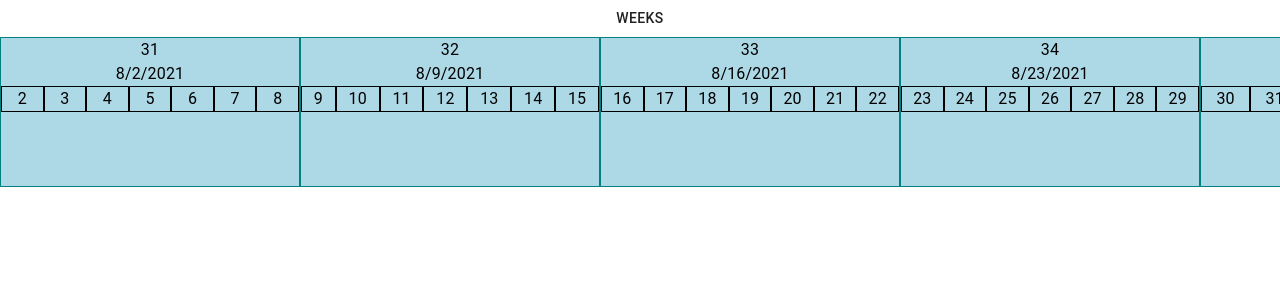
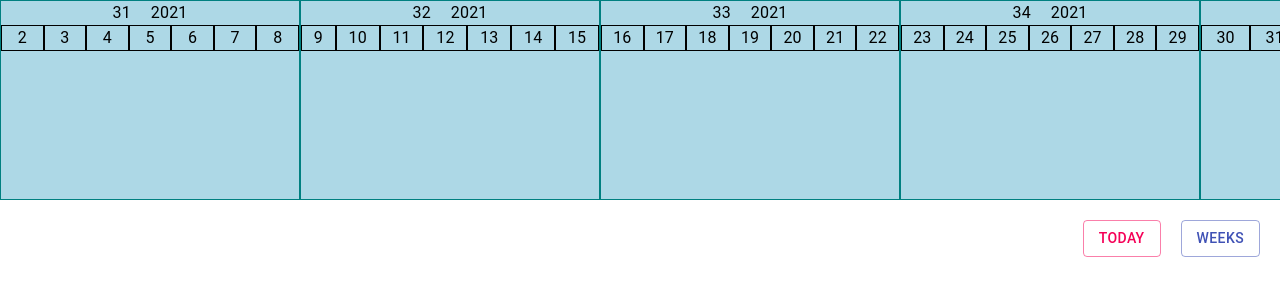
Before and after one commit to KrissDrawing/InfinityScroll, a React (Create React App) app: page / in a window 1280 px wide. Shown: the top 300 px of the page. Built offline with nearby package versions, Linux system fonts and the light colour scheme.

Commit message:
feat: add scroll to today, and display different dates

```diff
--- a/src/components/ScrollList/ScrollList.tsx
+++ b/src/components/ScrollList/ScrollList.tsx
@@ -1,4 +1,4 @@
-import React, { useLayoutEffect, useState } from "react";
+import React, { useLayoutEffect, useRef, useState } from "react";
 import { FixedSizeList as List } from "react-window";
 import { DateTime } from "luxon";
 import { Box, Button, createStyles, makeStyles, Typography } from "@material-ui/core";
@@ -11,6 +11,12 @@ export const ScrollList = () => {
 
   const [listWidth, setListWidth] = useState(0);
   const [week, setWeek] = useState(false);
+
+  const listRef = useRef<List>(null)
+
+  const scrollToToday = () => {
+    if (listRef && listRef.current) listRef.current.scrollToItem(initialOffset)
+  }
 
   useLayoutEffect(() => {
     const resizeListener = () => {
@@ -25,17 +31,22 @@ export const ScrollList = () => {
   }, []);
 
   const Column = ({index, style}: { index: number, style: any }) => (
-    <div style={style} className={classes.mockup}>
+    <div style={style} className={classes.listItem}>
       {week
         ? (
           <Box>
-            <Typography>{DateTime.now().plus({week: (4 * index) - initialOffset}).startOf("week").monthLong}</Typography>
-          <WeeksColumn monday={DateTime.now().plus({week: (4 * index) - initialOffset}).startOf("week")}/>
+            <Box className={classes.dateWrapper}>
+              <Typography>{DateTime.now().plus({week: (4 * index) - 4 * initialOffset}).startOf("week").monthLong}</Typography>
+              <Typography>{DateTime.now().plus({week: (4 * index) - 4 * initialOffset}).startOf("week").year}</Typography>
+            </Box>
+            <WeeksColumn monday={DateTime.now().plus({week: (4 * index) - 4 * initialOffset}).startOf("week")}/>
           </Box>
         ) : (
           <Box>
-            <Typography>{DateTime.now().plus({week: index - initialOffset}).weekNumber}</Typography>
-            <Typography>{DateTime.now().plus({week: index - initialOffset}).startOf("week").toLocaleString()}</Typography>
+            <Box className={classes.dateWrapper}>
+              <Typography>{DateTime.now().plus({week: index - initialOffset}).weekNumber}</Typography>
+              <Typography>{DateTime.now().plus({week: index - initialOffset}).year}</Typography>
+            </Box>
             <DayColumn monday={DateTime.now().plus({week: index - initialOffset}).startOf("week")}/>
           </Box>
         )}
@@ -44,29 +55,54 @@ export const ScrollList = () => {
 
   return (
     <>
-      <Button onClick={() => setWeek((prevState) => !prevState)}>
-        {week ? "days" : "weeks"}
-      </Button>
       <List
-        height={150}
+        height={200}
         itemCount={1000}
         itemSize={300}
         layout="horizontal"
         width={listWidth}
         initialScrollOffset={initialOffset * 300}
+        ref={listRef}
       >
         {Column}
       </List>
+      <Box className={classes.buttonWrapper}>
+        <Button
+          color="secondary"
+          variant="outlined"
+          onClick={scrollToToday}
+        >
+          Today
+        </Button>
+        <Button
+          color="primary"
+          variant="outlined"
+          onClick={() => setWeek((prevState) => !prevState)}
+        >
+          {week ? "days" : "weeks"}
+        </Button>
+      </Box>
     </>
-  )
+  );
 };
 
 const useStyles = makeStyles(() =>
   createStyles({
-    mockup: {
+    listItem: {
       boxSizing: "border-box",
       background: "lightblue",
       border: "1px solid teal",
     },
+    buttonWrapper: {
+      display: "flex",
+      justifyContent: "flex-end",
+      margin: "20px",
+      gap: "20px",
+    },
+    dateWrapper: {
+      display: "flex",
+      gap: "20px",
+      justifyContent: "center",
+    }
   }),
 );
```
